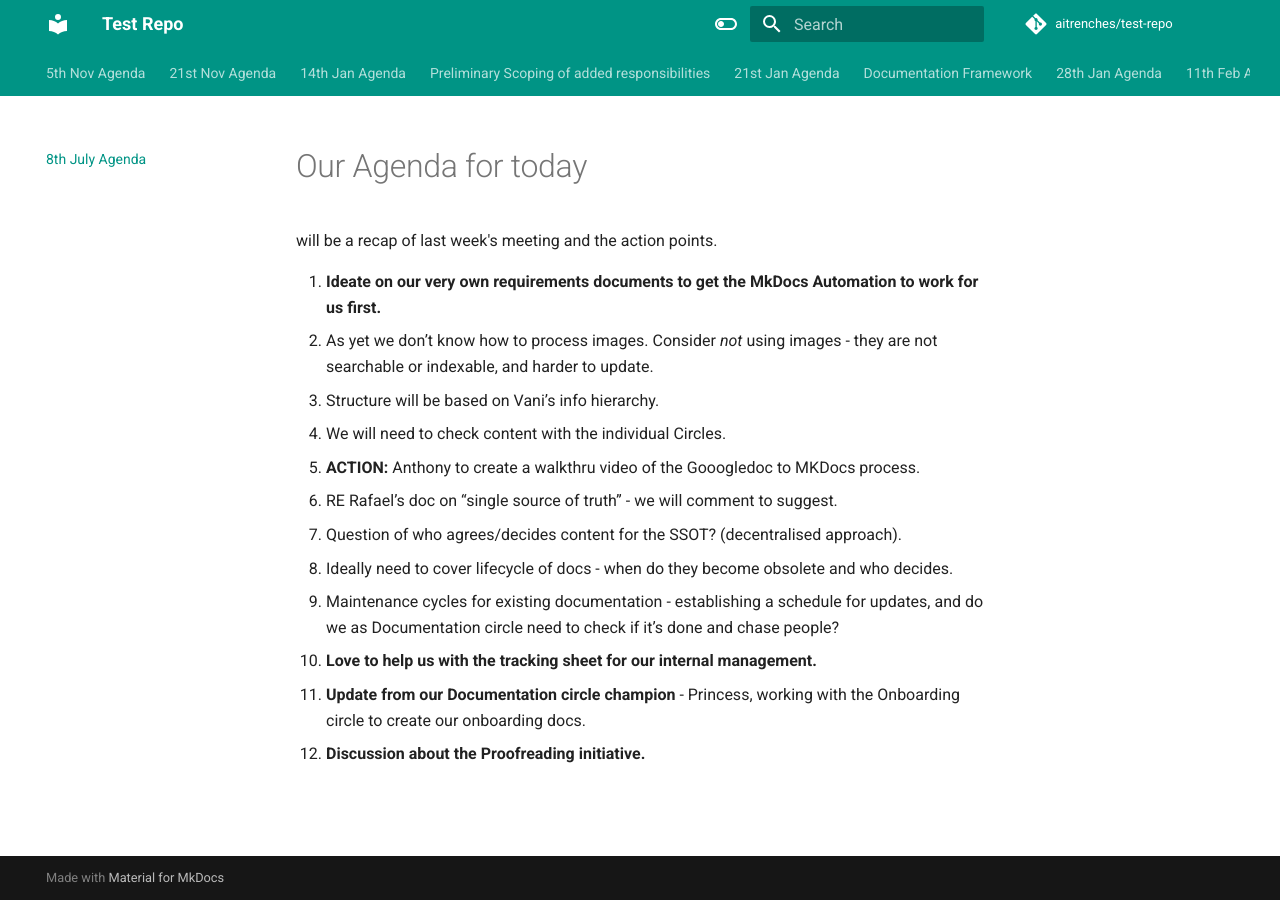
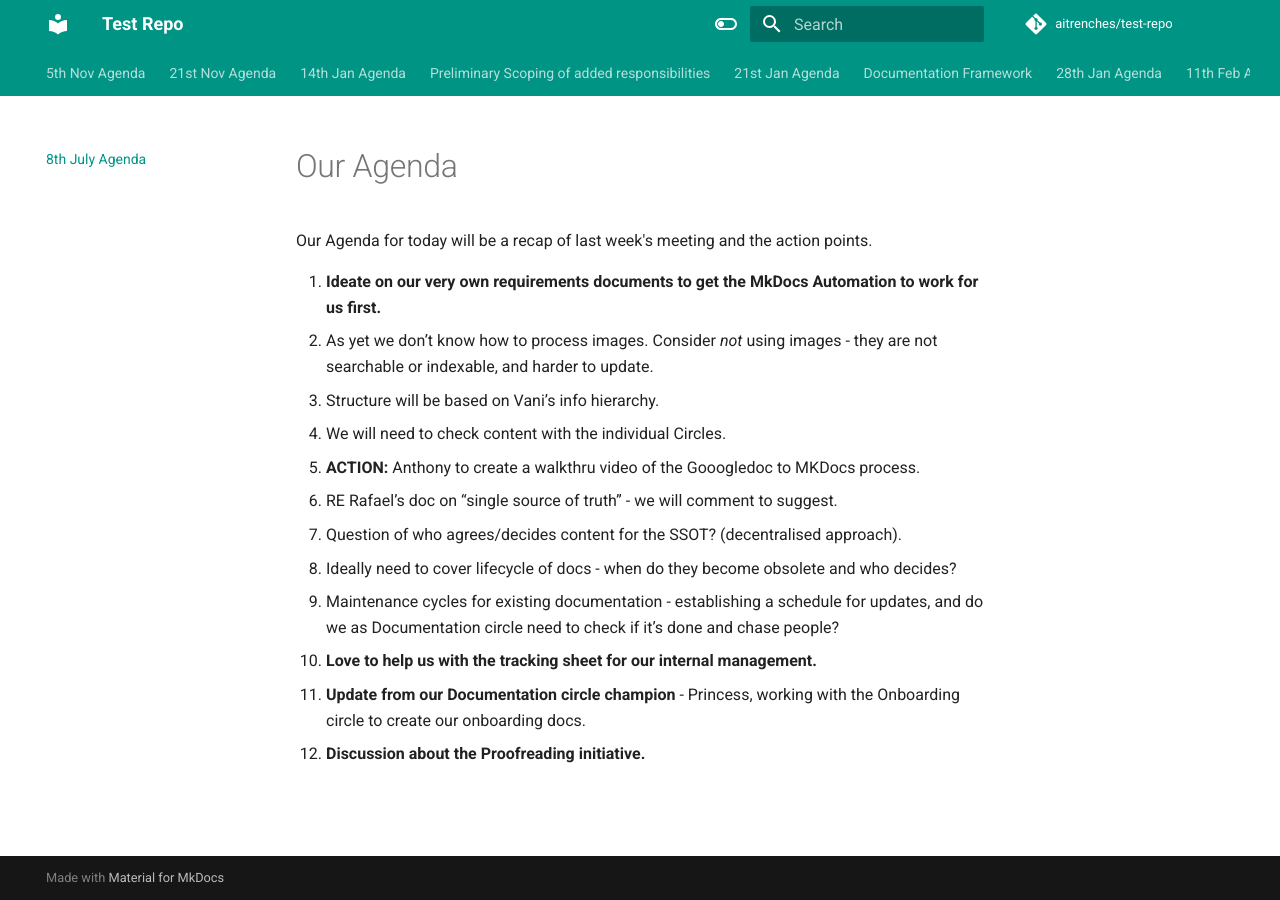
Before and after one commit to aitrenches/test-repo, an MkDocs documentation site: the page built from docs/8th-july-agenda.md, in a window 1280 px wide. Built offline with MkDocs 1.6.1 and Material for MkDocs 9.7.7, drawn with Linux system fonts in a browser that asks for light colours; comment, search, counter and statistics services are not loaded.

Commit message:
Update: 8th July Agenda

```diff
--- a/docs/8th-july-agenda.md
+++ b/docs/8th-july-agenda.md
@@ -1,6 +1,6 @@
-# Our Agenda for today
+# Our Agenda
 
-will be a recap of last week's meeting and the action points.
+Our Agenda for today will be a recap of last week's meeting and the action points.
 
 1. **Ideate on our very own requirements documents to get the MkDocs Automation to work for us first.**
    - As yet we don’t know how to process images. Consider *not* using images - they are not searchable or indexable, and harder to update.
@@ -10,7 +10,7 @@ will be a recap of last week's meeting and the action points.
 
    - RE Rafael’s doc on “single source of truth” - we will comment to suggest.
    - Question of who agrees/decides content for the SSOT? (decentralised approach).
-   - Ideally need to cover lifecycle of docs - when do they become obsolete and who decides.
+   - Ideally need to cover lifecycle of docs - when do they become obsolete and who decides?
    - Maintenance cycles for existing documentation - establishing a schedule for updates, and do we as Documentation circle need to check if it’s done and chase people?
 
 2. **Love to help us with the tracking sheet for our internal management.**
```
